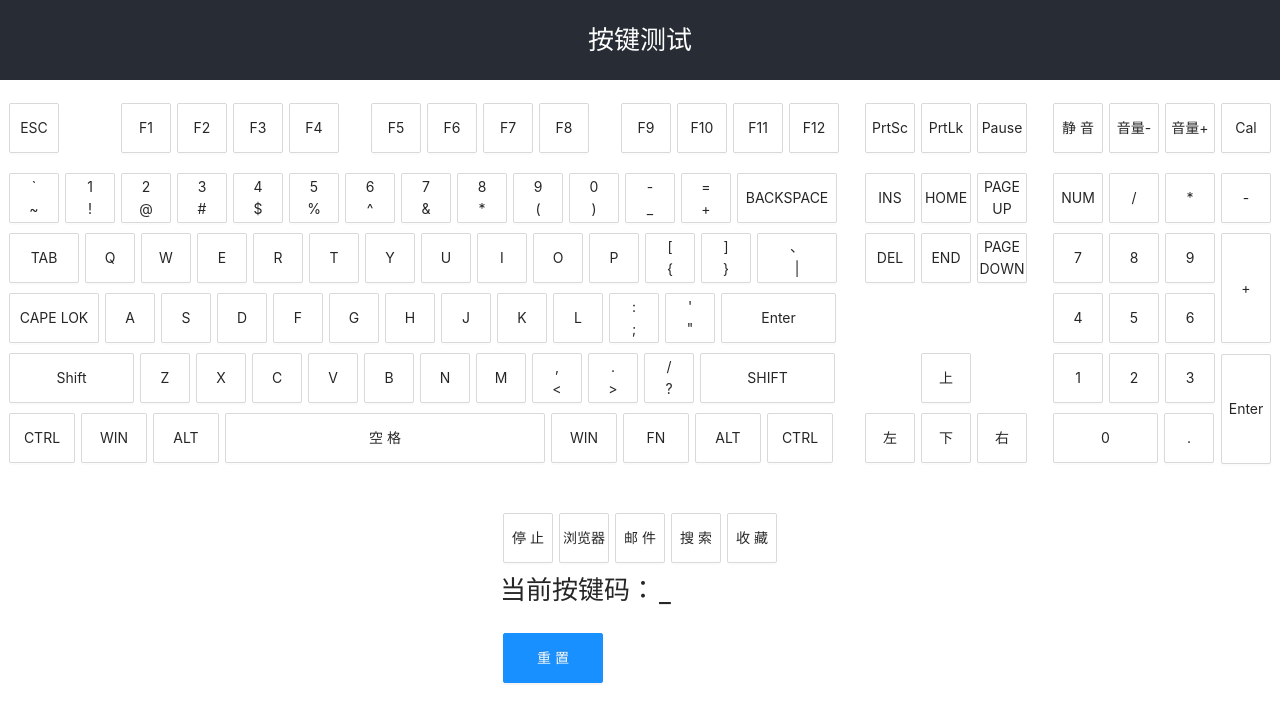
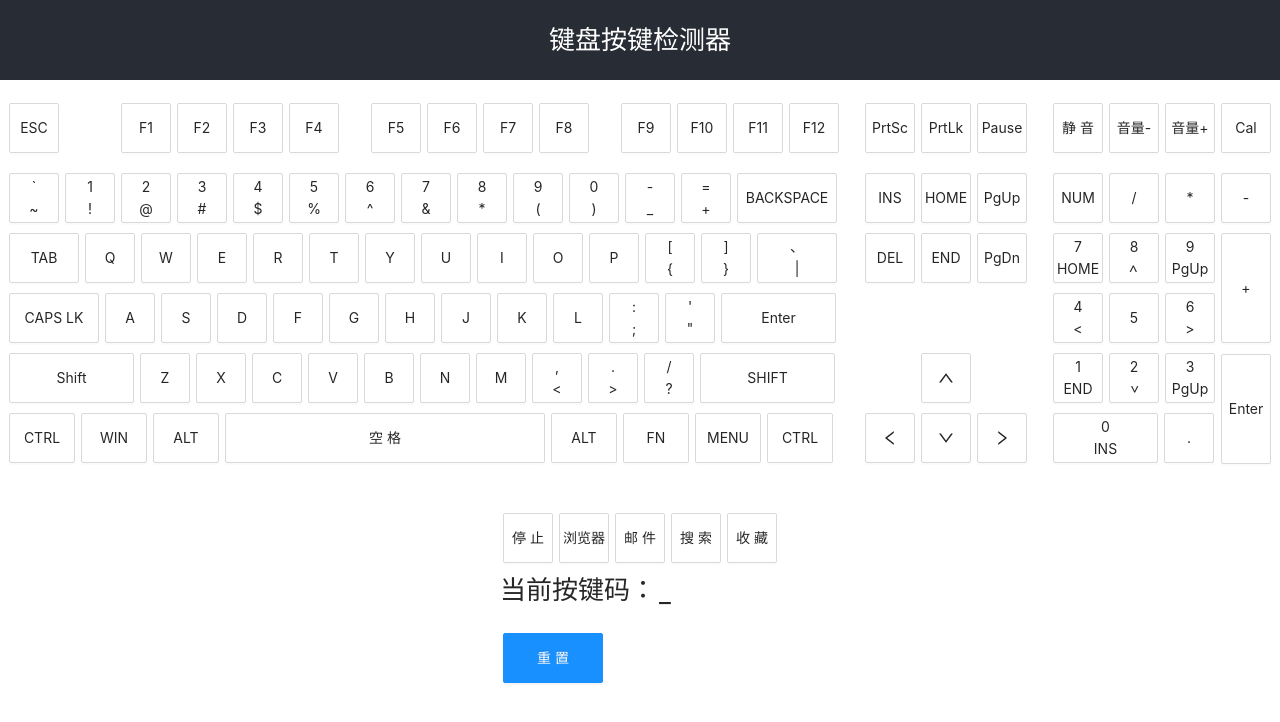
Before and after one commit to hitprince/keyboard-key-detector, a React (Create React App) app: page / in a window 1280 px wide. Shown: the top 722 px of the page. Built offline with nearby package versions, Linux system fonts and the light colour scheme.

Commit message:
调整小键盘按键标志，去掉空格右侧WIN，增加MENU，添加打包命令

```diff
--- a/package.json
+++ b/package.json
@@ -3,6 +3,9 @@
   "version": "0.1.0",
   "private": true,
   "main": "main.js",
+  "author": {
+    "email": "407762945@qq.com"
+  },
   "homepage": ".",
   "dependencies": {
     "@testing-library/jest-dom": "^5.16.5",
@@ -20,7 +23,8 @@
     "build": "react-app-rewired build",
     "test": "react-app-rewired test --env=jsdom",
     "eject": "react-scripts eject",
-    "electronstart": "electron ."
+    "electronstart": "electron .",
+    "package": "electron-packager ./ key-detector –platform=win32 --out=package --electron-version 21.2.0  --overwrite --icon=./build/favicon.ico"
   },
   "eslintConfig": {
     "extends": [
--- a/src/App.css
+++ b/src/App.css
@@ -81,3 +81,15 @@
   padding: 0px;
   pointer-events:none;
 }
+
+.rotatePositive90 {
+  transform: rotate(90deg);
+  -webkit-transform: rotate(90deg);
+  -moz-transform: rotate(90deg)
+}
+
+.rotatePositive270 {
+  transform: rotate(270deg);
+  -webkit-transform: rotate(270deg);
+  -moz-transform: rotate(270deg)
+}
--- a/src/App.js
+++ b/src/App.js
@@ -1,6 +1,7 @@
 import logo from './logo.svg';
 import './App.css';
 import {Button, Row, Col} from "antd";
+import {LeftOutlined, DownOutlined, RightOutlined, UpOutlined} from '@ant-design/icons'
 import React from "react";
 import classNames from "classnames";
 import ButtonGroup from "antd/es/button/button-group";
@@ -18,7 +19,7 @@ class App extends React.Component {
     render() {
         return <div className="App">
             <header className="App-header">
-                按键测试
+                键盘按键检测器
             </header>
             <div className="keyboard">
                 <div className="keyboard-area">
@@ -248,8 +249,7 @@ class App extends React.Component {
                                 className={classNames({
                                     'button-down': this.state.pressingCode === 20,
                                     'button-up': this.state.pressedSet.has(20)
-                                })}>CAPE
-                            LOK</Button>
+                                })}>CAPS LK</Button>
                         <Button
                             className={classNames({
                                 'button-down': this.state.pressingCode === 65,
@@ -390,8 +390,8 @@ class App extends React.Component {
                                 })}>CTRL</Button>
                         <Button style={{width: '66px'}}
                                 className={classNames({
-                                    'button-down': this.state.pressingCode === 9100,
-                                    'button-up': this.state.pressedSet.has(9100)
+                                    'button-down': this.state.pressingCode === 91,
+                                    'button-up': this.state.pressedSet.has(91)
                                 })}>WIN</Button>
                         <Button style={{width: '66px'}}
                                 className={classNames({
@@ -406,20 +406,20 @@ class App extends React.Component {
                                 })}>空格</Button>
                         <Button style={{width: '66px'}}
                                 className={classNames({
-                                    'button-down': this.state.pressingCode === 9101,
-                                    'button-up': this.state.pressedSet.has(9101)
-                                })}>WIN</Button>
+                                    'button-down': this.state.pressingCode === 1801,
+                                    'button-up': this.state.pressedSet.has(1801)
+                                })}>ALT</Button>
                         <Button style={{width: '66px'}}
                                 className={classNames({
                                     'button-down': this.state.pressingCode === 255,
                                     'button-up': this.state.pressedSet.has(255)
                                 })}>FN</Button>
-
                         <Button style={{width: '66px'}}
                                 className={classNames({
-                                    'button-down': this.state.pressingCode === 1801,
-                                    'button-up': this.state.pressedSet.has(1801)
-                                })}>ALT</Button>
+                                    'button-down': this.state.pressingCode === 93,
+                                    'button-up': this.state.pressedSet.has(93)
+                                })}>MENU</Button>
+
                         <Button style={{width: '66px'}}
                                 className={classNames({
                                     'button-down': this.state.pressingCode === 1701,
@@ -461,10 +461,11 @@ class App extends React.Component {
                             })}>HOME</Button>
 
 
-                        <Button className={classNames({
+                        <Button
+                            className={classNames({
                             'button-down': this.state.pressingCode === 33,
                             'button-up': this.state.pressedSet.has(33)
-                        })}>PAGE<br/>UP</Button>
+                        })}>PgUp</Button>
 
 
                     </div>
@@ -482,7 +483,7 @@ class App extends React.Component {
                         <Button className={classNames({
                             'button-down': this.state.pressingCode === 34,
                             'button-up': this.state.pressedSet.has(34)
-                        })}>PAGE<br/>DOWN
+                        })}>PgDn
                         </Button>
 
                     </div>
@@ -492,28 +493,28 @@ class App extends React.Component {
                     </div>
                     <div className="keyboard-key-line">
                         <Button style={{visibility: 'hidden'}}></Button>
-                        <Button
+                        <Button icon={<UpOutlined />}
                             className={classNames({
                                 'button-down': this.state.pressingCode === 38,
                                 'button-up': this.state.pressedSet.has(38)
-                            })}>上</Button>
+                            })}></Button>
                     </div>
                     <div className="keyboard-key-line">
-                        <Button
+                        <Button icon={<LeftOutlined />}
                             className={classNames({
                                 'button-down': this.state.pressingCode === 37,
                                 'button-up': this.state.pressedSet.has(37)
-                            })}>左</Button>
-                        <Button
+                            })}></Button>
+                        <Button icon={<DownOutlined />}
                             className={classNames({
                                 'button-down': this.state.pressingCode === 40,
                                 'button-up': this.state.pressedSet.has(40)
-                            })}>下</Button>
-                        <Button
+                            })}></Button>
+                        <Button icon={<RightOutlined />}
                             className={classNames({
                                 'button-down': this.state.pressingCode === 39,
                                 'button-up': this.state.pressedSet.has(39)
-                            })}>右</Button>
+                            })}></Button>
                     </div>
                 </div>
                 <div style={{marginRight: '0px'}} className="keyboard-area">
@@ -561,58 +562,58 @@ class App extends React.Component {
                             className={classNames({
                                 'button-down': this.state.pressingCode === 103,
                                 'button-up': this.state.pressedSet.has(103)
-                            })}>7</Button>
+                            })}>7<br/>HOME</Button>
                         <Button
                             className={classNames({
                                 'button-down': this.state.pressingCode === 104,
                                 'button-up': this.state.pressedSet.has(104)
-                            })}>8</Button>
+                            })}>8<br/><div className={"rotatePositive90"}>&lt;</div></Button>
                         <Button
                             className={classNames({
                                 'button-down': this.state.pressingCode === 105,
                                 'button-up': this.state.pressedSet.has(105)
-                            })}>9</Button>
+                            })}>9<br/>PgUp</Button>
                     </div>
                     <div className="keyboard-key-line">
                         <Button
                             className={classNames({
                                 'button-down': this.state.pressingCode === 100,
                                 'button-up': this.state.pressedSet.has(100)
-                            })}>4</Button>
+                            })}>4<br/>&lt;</Button>
                         <Button
                             className={classNames({
                                 'button-down': this.state.pressingCode === 101,
                                 'button-up': this.state.pressedSet.has(101)
-                            })}>5</Button>
+                            })}>5<br/></Button>
                         <Button
                             className={classNames({
                                 'button-down': this.state.pressingCode === 102,
                                 'button-up': this.state.pressedSet.has(102)
-                            })}>6</Button>
+                            })}>6<br/>&gt;</Button>
                     </div>
                     <div className="keyboard-key-line">
                         <Button
                             className={classNames({
                                 'button-down': this.state.pressingCode === 97,
                                 'button-up': this.state.pressedSet.has(97)
-                            })}>1</Button>
+                            })}>1<br/>END</Button>
                         <Button
                             className={classNames({
                                 'button-down': this.state.pressingCode === 98,
                                 'button-up': this.state.pressedSet.has(98)
-                            })}>2</Button>
+                            })}>2<br/><div className={"rotatePositive270"}>&lt;</div></Button>
                         <Button
                             className={classNames({
                                 'button-down': this.state.pressingCode === 99,
                                 'button-up': this.state.pressedSet.has(99)
-                            })}>3</Button>
+                            })}>3<br/>PgUp</Button>
                     </div>
                     <div className="keyboard-key-line">
                         <Button style={{width: '105px'}}
                                 className={classNames({
                                     'button-down': this.state.pressingCode === 96,
                                     'button-up': this.state.pressedSet.has(96)
-                                })}>0</Button>
+                                })}>0<br/>INS</Button>
                         <Button
                             className={classNames({
                                 'button-down': this.state.pressingCode === 110,
@@ -741,12 +742,6 @@ class App extends React.Component {
             } else {
                 code = 1701;
             }
-        } else if (code === 91) {
-            if (e.location === KeyboardEvent.DOM_KEY_LOCATION_LEFT) {
-                code = 9100;
-            } else {
-                code = 9101;
-            }
         }
         return code;
     }
```
Also changed, not shown: 1 other file (tests, documents, lock files or other folders).
